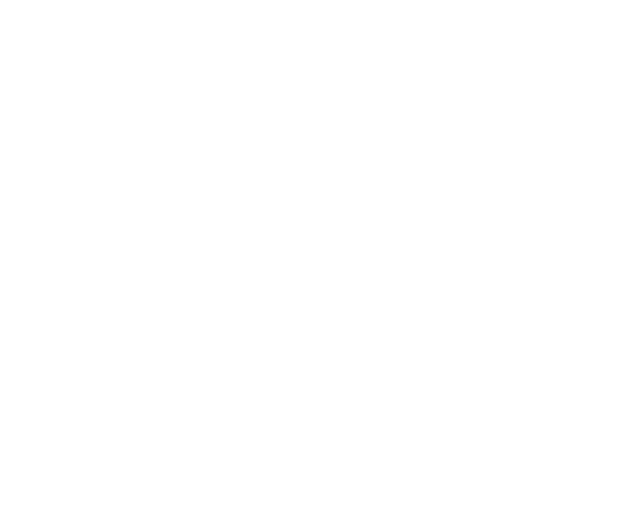
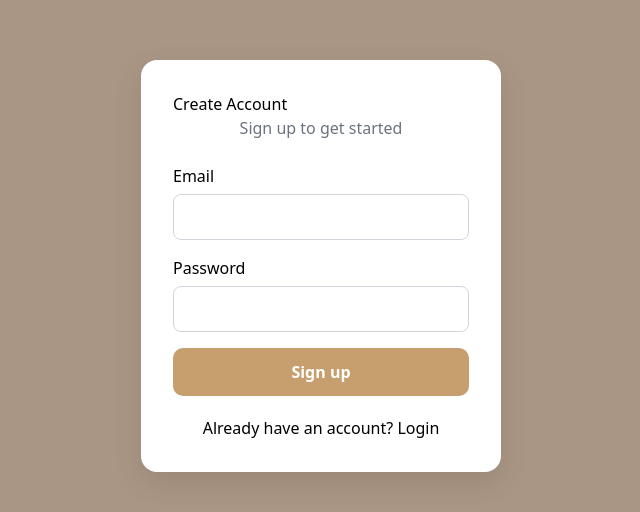
Before and after one commit to andestballa/contact_manager_site, a Nuxt app: page /signup in a window 1280 px wide. Before the commit this address had no page. Shown: the part 134-646 px from the top of the page, without its empty margins (319-959 px from the left). Built offline with nearby package versions, Linux system fonts and the light colour scheme.

Commit message:
complete login/signup

```diff
--- a/app/composables/useAuth.ts
+++ b/app/composables/useAuth.ts
@@ -1,43 +1,78 @@
-// composables/useAuth.ts
+
 
 type User = {
-    user_id: string,
-    user_email: string,
-    token: string,
+  user_id: string
+  user_email: string
+  token: string
 }
 
 export const useAuth = () => {
-    const user = useState<User | null>('user', () => null)
+  const user = useState<User | null>("user", () => null)
+  const config = useRuntimeConfig()
+  const tokenCookie = useCookie<string | null>("token")
+
 
   const login = async (email: string, password: string) => {
-        const res = await $fetch<User>('http://127.0.0.1:8000/api/login/', {
-            method: 'POST',
+    const res = await $fetch<User>(`${config.public.apiUrl}/api/login/`, {
+      method: "POST",
       body: { email, password },
     })
 
-        // Save token in cookie
-        const tokenCookie = useCookie('token')
     tokenCookie.value = res.token
-
     user.value = res
 
     return res
   }
+
+
+  const signup = async (email: string, password: string) => {
+    const res = await $fetch<User>(`${config.public.apiUrl}/api/signup/`, {
+      method: "POST",
+      body: { email, password },
+    })
+
+    tokenCookie.value = res.token
+    user.value = res
+
+    return res
+  }
+
+
+  const authFetch = async <T>(
+    url: string,
+    options: any = {}
+  ): Promise<T> => {
+    const token = tokenCookie.value
+
+    if (!token) {
+      throw new Error("Not authenticated")
+    }
+
+    return await $fetch<T>(`${config.public.apiUrl}${url}`, {
+      ...options,
+      headers: {
+        ...(options.headers || {}),
+        Authorization: `Token ${token}`,
+      },
+    })
+  }
+
+
   const logout = () => {
-        useCookie('token').value = null
+    tokenCookie.value = null
     user.value = null
   }
 
-    const checkAuth = () => {
-        console.log({ user: user.value })
-        const token = useCookie('token').value
-        return !!token
+  const checkAuth = () => !!tokenCookie.value
+  const getToken = () => tokenCookie.value
+
+  return {
+    login,
+    signup,
+    logout,
+    checkAuth,
+    getToken,
+    authFetch,
+    user,
   }
-
-
-    const getToken = () => {
-        return useCookie("token").value
 }
-
-    return { login, logout, checkAuth, user, getToken }
-}
--- a/app/middleware/auth.global.ts
+++ b/app/middleware/auth.global.ts
@@ -2,7 +2,7 @@
     const auth = useAuth()
     const isAuth = auth.checkAuth()
 
-    if (!isAuth && to.path !== '/login') {
-        return navigateTo('/login')
-    }
+    //  if (!isAuth && to.path !== '/login') {
+    //      return navigateTo('/login')
+    //  }
 })
--- /dev/null
+++ b/app/pages/home/index.vue
@@ -0,0 +1,70 @@
+@ -0,0 +1,69 @@
+<template>
+  <div>
+    <header class="header">
+      <h1 class="logo">MyApp</h1>
+
+      <button class="logout" @click="logout">
+        Logout
+      </button>
+    </header>
+
+
+    <main class="content">
+      <p>Home page content (coming soon)</p>
+    </main>
+  </div>
+</template>
+
+<script setup>
+import { useRouter } from 'vue-router'
+
+const router = useRouter()
+
+const logout = () => {
+
+  localStorage.removeItem('token')
+
+
+  router.push('/login')
+}
+</script>
+
+<style scoped>
+.header {
+  height: 64px;
+  background: #ffffff;
+  border-bottom: 1px solid #e5e7eb;
+  padding: 0 24px;
+
+  display: flex;
+  align-items: center;
+  justify-content: space-between;
+}
+
+.logo {
+  font-size: 50px;
+  font-weight: 700;
+  color: #9e47b7;
+}
+
+.logout {
+  padding: 8px 16px;
+  border-radius: 8px;
+  border: none;
+  background: #ef4444;
+  color: white;
+  font-weight: 600;
+  cursor: pointer;
+  transition: 0.2s;
+}
+
+.logout:hover {
+  background: #9f0505;
+}
+
+.content {
+  padding: 24px;
+  color: #6b7280;
+}
+</style>
--- a/app/pages/login/index.vue
+++ b/app/pages/login/index.vue
@@ -19,8 +19,8 @@
       </form>
 
       <p class="footer">
-        Don’t have an account?
-        <NuxtLink to="#">Register</NuxtLink>
+        Don't have an account?
+        <NuxtLink to="/signup">Register</NuxtLink>
       </p>
     </div>
   </div>
@@ -40,7 +40,7 @@
     const response = await auth.login(form.email, form.password)
 
     console.log('Login success', response)
-    navigateTo("/")
+    navigateTo("/home")
   } catch (err) {
     console.error('Login failed', err)
   }
--- /dev/null
+++ b/app/pages/signup/index.vue
@@ -0,0 +1,124 @@
+<script setup lang="ts">
+import { reactive } from 'vue'
+import { useRouter } from 'vue-router'
+
+// 🔑 connect to auth composable
+const { signup } = useAuth()
+const router = useRouter()
+
+// form state
+const form = reactive({
+  email: '',
+  password: ''
+})
+
+// submit handler
+const submit = async () => {
+  try {
+    await signup(form.email, form.password)
+    router.push('/home')
+  } catch (err: any) {
+    console.error(err)
+    alert(err?.data?.error || 'Signup failed')
+  }
+}
+</script>
+
+<template>
+  <div class="page">
+    <div class="card">
+      <h1>Create Account</h1>
+      <p class="subtitle">Sign up to get started</p>
+
+      <form @submit.prevent="submit">
+        <div class="field">
+          <label>Email</label>
+          <input
+            type="email"
+            v-model="form.email"
+            required
+            autocomplete="email"
+          />
+        </div>
+
+        <div class="field">
+          <label>Password</label>
+          <input
+            type="password"
+            v-model="form.password"
+            required
+            autocomplete="new-password"
+          />
+        </div>
+
+        <button type="submit">Sign up</button>
+      </form>
+
+      <p class="footer">
+        Already have an account?
+        <NuxtLink to="/login">Login</NuxtLink>
+      </p>
+    </div>
+  </div>
+</template>
+
+<style scoped>
+.page {
+  min-height: 100vh;
+  display: flex;
+  align-items: center;
+  justify-content: center;
+  background: #aa9684;
+}
+
+.card {
+  width: 360px;
+  padding: 32px;
+  background: white;
+  border-radius: 16px;
+  box-shadow: 0 10px 30px rgba(0,0,0,0.1);
+}
+
+.subtitle {
+  text-align: center;
+  color: #6b7280;
+  margin-bottom: 24px;
+}
+
+.field {
+  display: flex;
+  flex-direction: column;
+  margin-bottom: 16px;
+}
+
+label {
+  margin-bottom: 6px;
+  font-weight: 500;
+}
+
+input {
+  padding: 10px;
+  border-radius: 8px;
+  border: 1px solid #d1d5db;
+}
+
+button {
+  width: 100%;
+  padding: 12px;
+  border: none;
+  border-radius: 10px;
+  background: #c79f6e;
+  color: white;
+  font-weight: 600;
+  cursor: pointer;
+}
+
+button:hover {
+  opacity: 0.9;
+}
+
+.footer {
+  margin-top: 20px;
+  text-align: center;
+}
+</style>
--- a/nuxt.config.ts
+++ b/nuxt.config.ts
@@ -3,4 +3,9 @@
   compatibilityDate: '2025-07-15',
   devtools: { enabled: true },
   modules: ['@nuxtjs/tailwindcss'],
+  runtimeConfig: {
+    public: {
+      apiUrl: process.env.NUXT_PUBLIC_API_URL,
+    },
+  },
 })
```
Lines whose indentation alone changed are shown as unchanged.
